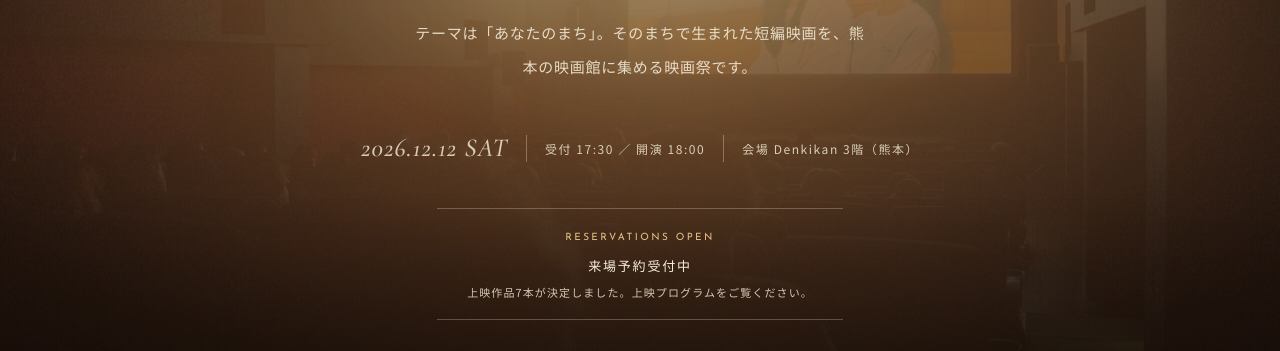
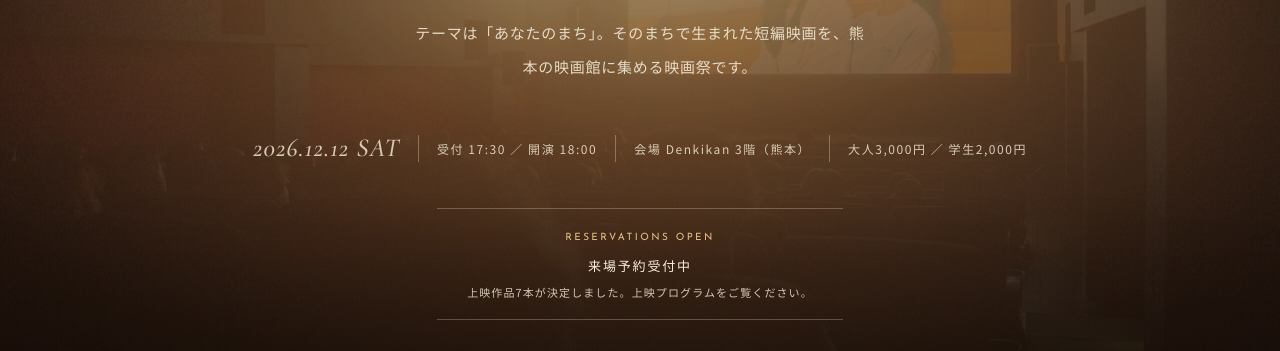
Before and after one commit to hasu-bot/yolo-film-festival, a plain HTML site: page index.html in a window 1280 px wide. Shown: the part 396-747 px from the top of the page. Drawn offline with nearby package versions, Linux system fonts and the light colour scheme; a web font is replaced by a local one.

Commit message:
feat: Poppy 1.0 の公開ウェブ案内を追加 (#35)
* feat: Poppy 1.0 の公開ウェブ案内を追加

* fix: 映画祭トップの開催概要に入場料を表示

```diff
--- a/index.html
+++ b/index.html
@@ -121,6 +121,7 @@
           <span class="year">2026.12.12 SAT</span>
           <span>受付 17:30 ／ 開演 18:00</span>
           <span>会場 Denkikan 3階（熊本）</span>
+          <span>大人3,000円 ／ 学生2,000円</span>
         </div>
         <div class="hero__deadline" role="status">
           <span class="hero__deadline-label">Reservations Open</span>
```
Also changed, not shown: .well-known/poppy.json (added).
